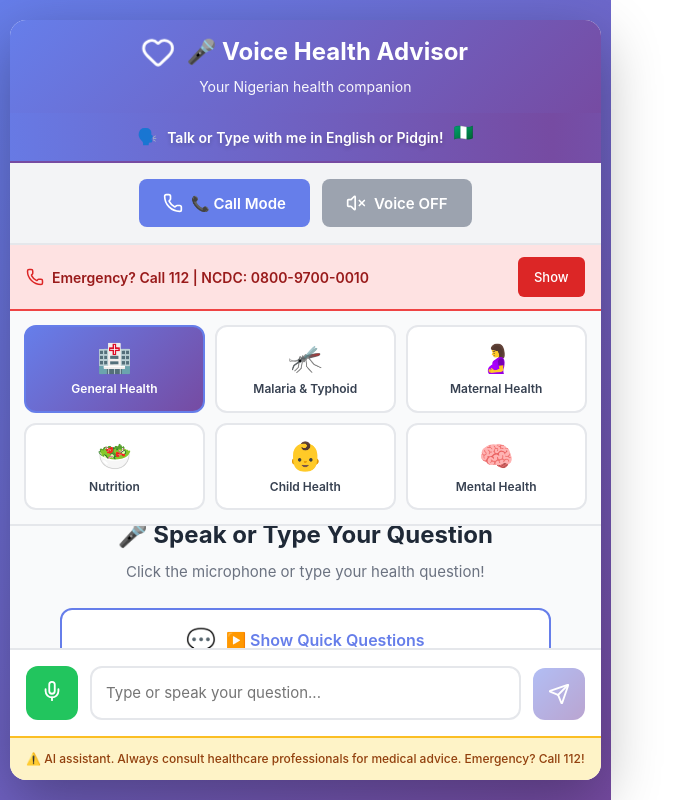
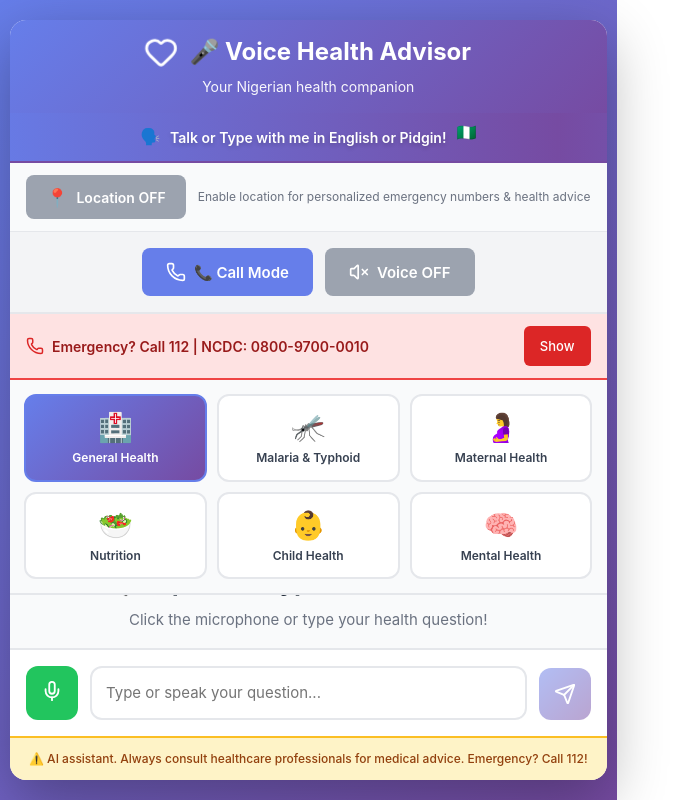
Before and after one commit to ruzzzo123-star/nigerian-health-advisor, a React (Vite) app: page / in a window 1280 px wide. Shown: the whole page, without its empty margins (0-698 px from the left). Built offline with nearby package versions, Linux system fonts and the light colour scheme.

Commit message:
Add location toggle button

```diff
--- a/src/VoiceHealthAdvisor.jsx
+++ b/src/VoiceHealthAdvisor.jsx
@@ -532,6 +532,67 @@ ${detectedCity ? `\nUser's location: ${detectedCity}, Nigeria. Provide location-
             }}>🇳🇬</span>
           </div>
         </div>
+{/* Location Toggle Button */}
+<div style={{
+  background: '#f9fafb',
+  padding: '12px 16px',
+  borderBottom: '1px solid #e5e7eb',
+  display: 'flex',
+  justifyContent: 'center',
+  alignItems: 'center',
+  gap: '12px',
+  flexWrap: 'wrap'
+}}>
+  <button
+    onClick={() => setLocationEnabled(!locationEnabled)}
+    style={{
+      padding: '10px 20px',
+      background: locationEnabled ? '#22c55e' : '#9ca3af',
+      color: 'white',
+      border: 'none',
+      borderRadius: '8px',
+      cursor: 'pointer',
+      fontSize: '14px',
+      fontWeight: '600',
+      display: 'flex',
+      alignItems: 'center',
+      gap: '8px',
+      minHeight: '44px',
+      transition: 'all 0.2s'
+    }}
+  >
+    <span style={{ fontSize: '18px' }}>📍</span>
+    <span>Location {locationEnabled ? 'ON' : 'OFF'}</span>
+  </button>
+
+  {detectedCity && locationEnabled && (
+    <div style={{
+      padding: '8px 16px',
+      background: '#dcfce7',
+      borderRadius: '8px',
+      fontSize: '13px',
+      color: '#15803d',
+      fontWeight: '600',
+      display: 'flex',
+      alignItems: 'center',
+      gap: '6px'
+    }}>
+      <span>📍</span>
+      <span>{detectedCity}, Nigeria</span>
+    </div>
+  )}
+
+  {!locationEnabled && (
+    <span style={{
+      fontSize: '12px',
+      color: '#6b7280',
+      maxWidth: '400px',
+      textAlign: 'center'
+    }}>
+      Enable location for personalized emergency numbers & health advice
+    </span>
+  )}
+</div>
 {/* Location Badge */}
 {detectedCity && (
   <div style={{
```
